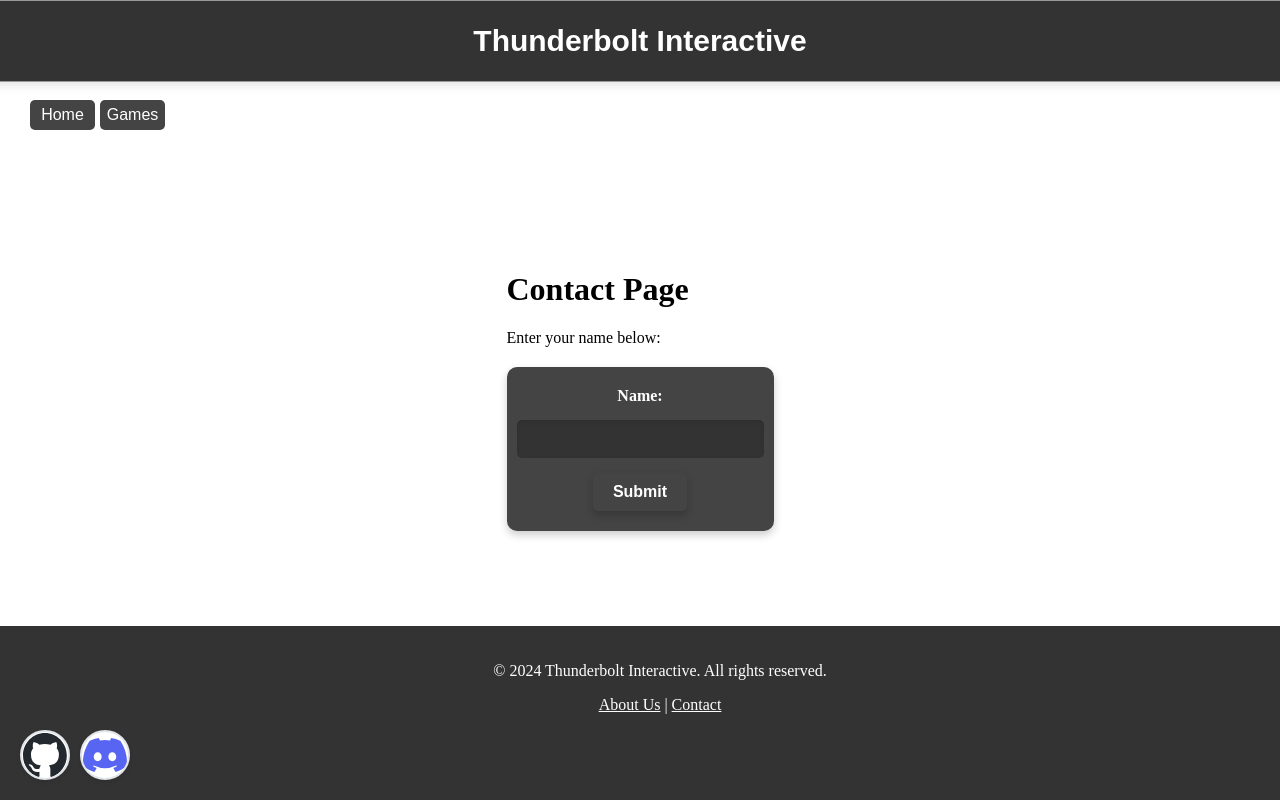
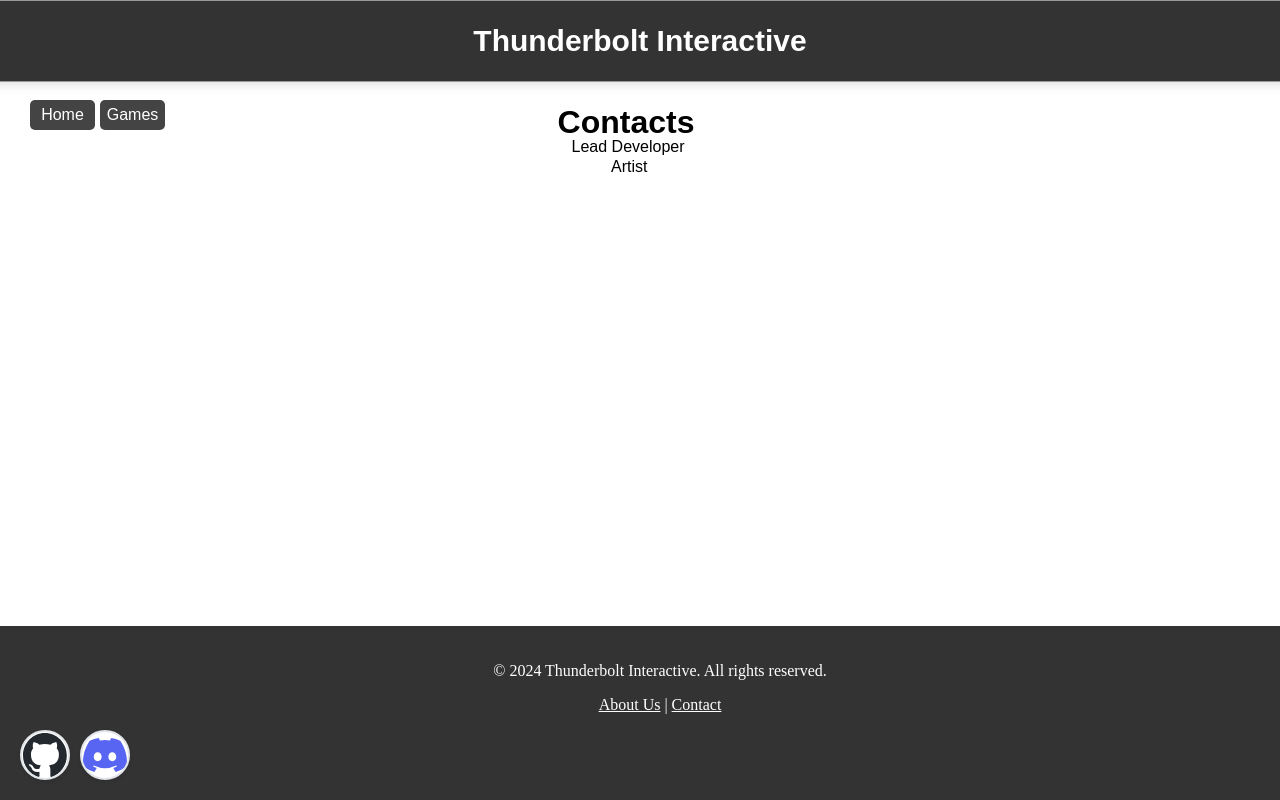
Before and after one commit to APersonIThink12/website, a Flask app: page /contact in a window 1280 px wide. Run offline with Flask 3, Linux system fonts and the light colour scheme.

Commit message:
removed user name greeting and polished contact info

```diff
--- a/src/app.py
+++ b/src/app.py
@@ -15,15 +15,9 @@ def games():
 def radiantruin():
     return render_template("radiant-ruin.html")
 
-@app.route('/contact', methods=['GET', 'POST'])
+@app.route('/contact')
 def contact():
-    if request.method == 'POST':
-        name = request.form['name']
-        resp = make_response(render_template("contact.html", name=name))
-        resp.set_cookie('name', name)
-        return resp
-    name = request.cookies.get('name', None)
-    return render_template("contact.html", name=name)
+    return render_template("contact.html")
 
 @app.route('/about')
 def about():
--- a/src/static/script.js
+++ b/src/static/script.js
@@ -1,28 +1,5 @@
-document.addEventListener('DOMContentLoaded', () => {
-  // Select the buttons
-  const homeBtn = document.getElementById('homeBtn');
-  const gamesBtn = document.getElementById('gamesBtn');
-  const radiantRuinBtn = document.getElementById('radiantRuinBtn');
-  const buyBtn = document.getElementById('buyBtn');
-  const purchased = false;
+const radiantRuinBtn = document.getElementById('radiantRuinBtn');
 
-  // Event listener for home button
-  if (homeBtn) {
-    homeBtn.addEventListener('click', () => {
-      window.location.href = '/';
-    });
-  }
-
-  // Event listener for games button
-  if (gamesBtn) {
-    gamesBtn.addEventListener('click', () => {
-      window.location.href = '/games';
-    });
-  }
-
-  // Event listener for Radiant Ruin game button
-  if (radiantRuinBtn) {
-    radiantRuinBtn.addEventListener('click', () => {
-      window.location.href = '/radiant-ruin';
-    });
-  }
+  radiantRuinBtn.addEventListener('click', () => {
+    window.location.href = '/radiant-ruin';
+  });
--- a/src/static/style.css
+++ b/src/static/style.css
@@ -203,77 +203,6 @@
     font-family: inherit;
 }
 
-.contactForm {
-    display: flex;
-    flex-direction: column;
-    align-items: center;
-    gap: 15px;
-    background-color: #444;
-    padding: 20px;
-    border-radius: 10px;
-    box-shadow: 0 4px 8px rgba(0, 0, 0, 0.2);
-    max-width: 400px;
-    margin: 20px auto;
-}
-
-.contactForm label {
-    color: white;
-    font-size: 16px;
-    font-weight: bold;
-}
-
-.inputField {
-    width: 100%;
-    padding: 10px;
-    font-size: 16px;
-    border: none;
-    border-radius: 5px;
-    box-shadow: inset 0 2px 4px rgba(0, 0, 0, 0.1);
-    background-color: #333;
-    color: #fff;
-    outline: none;
-    transition: background-color 0.3s ease;
-}
-
-.inputField:focus {
-    background-color: #555;
-}
-
-.submitBtn {
-    padding: 10px 20px;
-    background-color: #444;
-    color: white;
-    font-size: 16px;
-    font-weight: bold;
-    border: none;
-    border-radius: 5px;
-    cursor: pointer;
-    transition: background-color 0.3s ease, transform 0.2s ease;
-    box-shadow: 0 4px 8px rgba(0, 0, 0, 0.2);
-}
-
-.submitBtn:hover {
-    background-color: #555;
-    transform: scale(1.05);
-}
-
-.contactWelcome {
-    font-size: 20px;
-    font-family: Arial, sans-serif;
-    color: #FFFFFF;
-    background-color: #444;
-    padding: 15px 30px;
-    border-radius: 8px;
-    box-shadow: 0 4px 8px rgba(0, 0, 0, 0.3);
-    text-align: center;
-    max-width: 80%;
-    margin: auto;
-    position: absolute;
-    top: 50%;
-    left: 50%;
-    transform: translate(-50%, -50%);
-}
-
 html, body {
     height: 100%;
     margin: 0;
@@ -323,9 +252,8 @@ html, body {
 .contact1 {
     display: inline-block;
     position: relative;
-    top: 50px;
-    left: 35px;
-
+    top: -300px;
+    text-align: center;
 }
 
 .contact1::before,
@@ -358,8 +286,9 @@ html, body {
 .contact2 {
     display: inline-block;
     position: relative;
-    top: 80px;
-    left: 60px;
+    top: -280px;
+    text-align: center;
+    left: 35px;
 }
 
 .contact2::before,
@@ -378,7 +307,7 @@ html, body {
 .contact2::after {
     content: "Jaxon DesLauriers";
     opacity: 0; /* Hidden by default */
-    left: -35px;
+    left: -45px;
 }
 
 .contact2:hover::before {
@@ -389,13 +318,17 @@ html, body {
     opacity: 1; /* Fades in */
 }
 
-.hoverTip {
+.contactsDiv {
+    font-family: sans-serif;
+}
+
+.contactsDiv h1 {
+    top: -260px;
     position: relative;
-    top: -10px;
-    left: 7px;
-    font-family: sans-serif;
+    text-align: center;
+    left: -14px;
+}
 
-}
 
 .vglCompilerBtn {
     width: 70px;
@@ -593,4 +526,30 @@ html, body {
     border-radius: 8px;
     box-shadow: 0 4px 8px rgba(0, 0, 0, 0.2);
     text-align: center;
+    top: 100px;
 }
+
+.news {
+    width: 900px;
+    background-color: #444;
+    color: #FFFFFF;
+    padding: 30px;
+    border-radius: 8px;
+    box-shadow: 0 4px 8px rgba(0, 0, 0, 0.2);
+    text-align: center;
+}
+
+.news h1 {
+    font-size: 26px;
+    margin-bottom: 20px;
+    color: white;
+    font-family: sans-serif;
+}
+
+.news p {
+    font-size: 18px;
+    line-height: 1.6;
+    margin-bottom: 15px;
+    color: white;
+    font-family: sans-serif;
+}
--- a/src/templates/contact.html
+++ b/src/templates/contact.html
@@ -1,6 +1,6 @@
 {% extends "base.html" %}
 
-{% block title %}Contact{% endblock %}
+{% block title %}Thunderbolt Interactive{% endblock %}
 
 {% block body %}
   <div class="title" id="title">
@@ -8,27 +8,10 @@
       <h1 class="header">Thunderbolt Interactive</h1>
     </a>
   </div>
-
-  <div class="mainContainer" id="mainContainer">
-    <h1>Contact Page</h1>
-
-    {% if name %}
-      <p class="contactWelcome">Welcome back, {{ name }}!</p>
-      <p class="contact1"></p>
-      <p class="contact2"></p>
-
-
-
-      <p class="hoverTip">Hover To View Email</p>
-
-    {% else %}
-      <p>Enter your name below:</p>
-      <form method="POST" class="contactForm">
-        <label for="name">Name:</label>
-        <input type="text" id="name" name="name" class="inputField">
-        <button type="submit" class="submitBtn">Submit</button>
-      </form>
-    {% endif %}
+  <div class="contactsDiv">
+  <h1 class="contacts">Contacts</h1>
+    <p class="contact1"></p>
+    <p class="contact2"></p>
   </div>
 
   <!-- Navigation buttons moved here to appear on the contact page -->
--- a/src/templates/index.html
+++ b/src/templates/index.html
@@ -16,6 +16,10 @@
     <div class="gamesBtn">
       <button onclick="location.href='/games'">Games</button>
     </div>
+    <div class="news">
+      <h1>News</h1>
+      <p>idk what to put here rn lol</p>
+    </div>
   </div>
 
 
```
